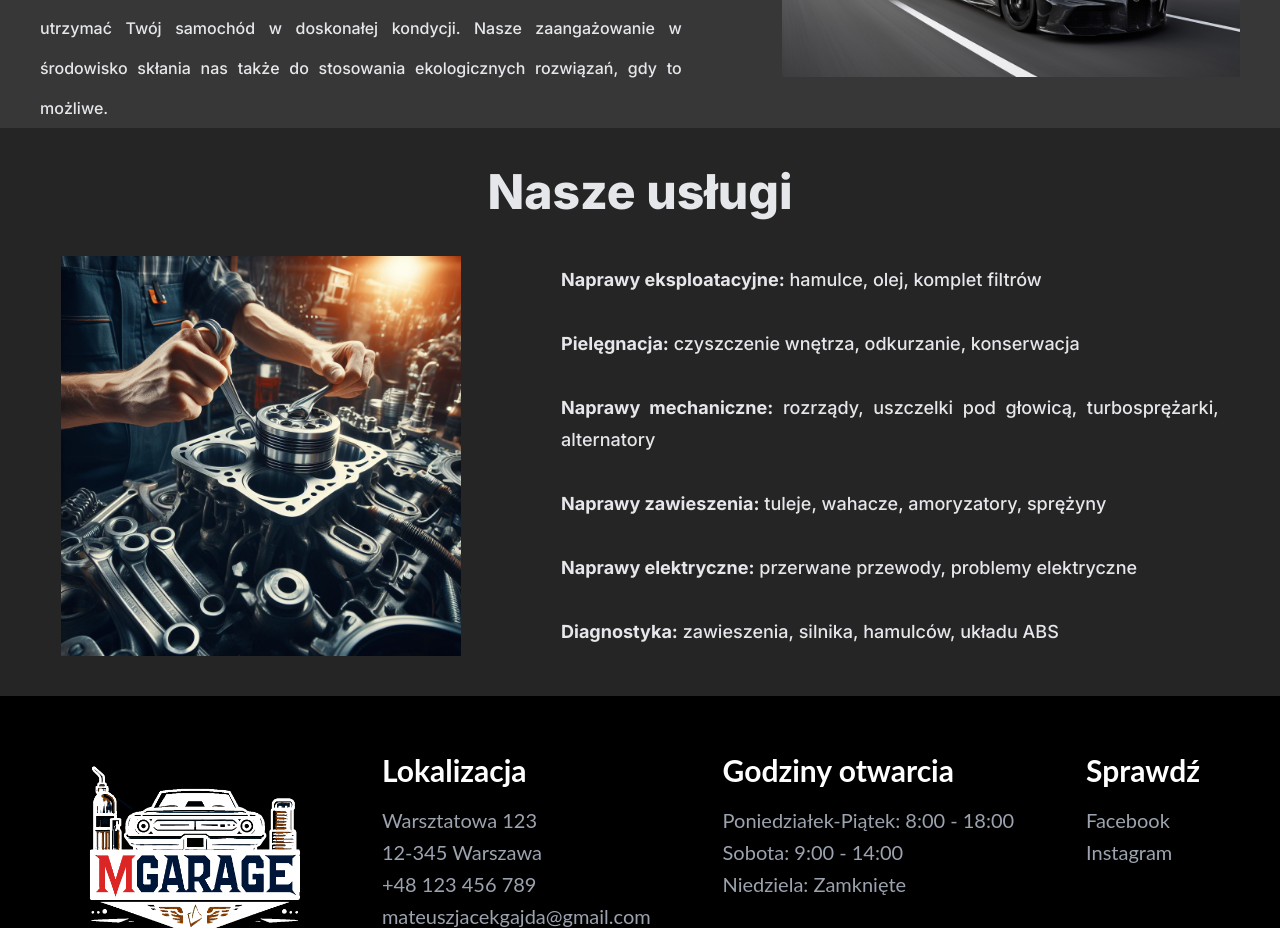
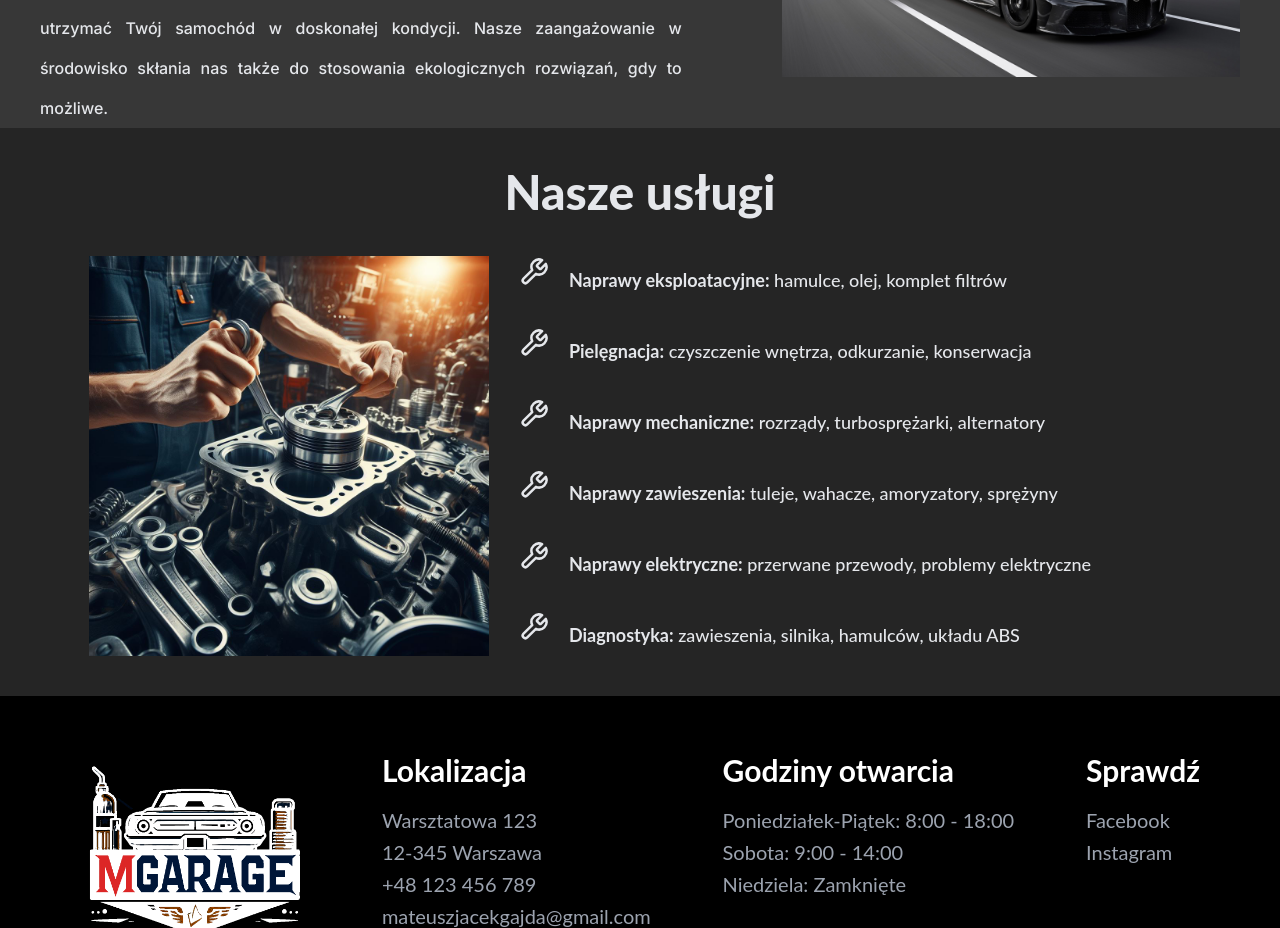
Before and after one commit to mg300/mgarage, a Next.js app: page / in a window 1280 px wide. Shown: the part 1220-2148 px from the top of the page. Built offline with nearby package versions, Linux system fonts and the light colour scheme.

Commit message:
feat: add tool

```diff
--- a/src/app/components/Services.tsx
+++ b/src/app/components/Services.tsx
@@ -1,38 +1,55 @@
 import React from "react";
 import Image from "next/image";
-
+import { FiTool } from "react-icons/fi";
 function Services() {
   return (
-    <div className="flex flex-col items-center bg-[#252525]">
+    <div className="font-body flex flex-col items-center bg-[#252525]">
       <div className="text-gray-200 lg:text-5xl text-5xl font-extrabold my-10">Nasze usługi</div>
       <div className="flex flex-col lg:flex-row items-center lg:mx-10 lg:mb-10 gap-[30px]">
-        <div className="lg:w-[50%] max-w-[700px]">
-          <Image src="/engine2.jpg" width={400} height={400} alt="engine" />
+        <div className="min-w-[400px] max-w-[700px]">
+          <Image src="/engine2.jpg" width={500} height={500} alt="engine" />
         </div>
-        <div className="w-[90%] lg:w-[70%] text-justify flex:1 text-gray-200 font-medium lg:leading-8 xl:leading-10">
-          <ul className="leading-8 text-lg">
+        <div className="w-[90%] lg:w-[80%] text-justify flex:1 text-gray-200 font-medium lg:leading-8 xl:leading-10">
+          <ul className="leading-8 text-lg inline-block">
             <li>
+              <span className="text-3xl inline-block mr-5">
+                <FiTool />
+              </span>
               <span className="font-bold">Naprawy eksploatacyjne:</span> hamulce, olej, komplet filtrów
             </li>
             <br></br>
             <li>
+              <span className="text-3xl inline-block mr-5">
+                <FiTool />
+              </span>
               <span className="font-bold">Pielęgnacja:</span> czyszczenie wnętrza, odkurzanie, konserwacja{" "}
             </li>
             <br></br>
             <li>
-              <span className="font-bold">Naprawy mechaniczne:</span> rozrządy, uszczelki pod głowicą, turbosprężarki,
-              alternatory
+              <span className="text-3xl inline-block mr-5">
+                <FiTool />
+              </span>
+              <span className="font-bold">Naprawy mechaniczne:</span> rozrządy, turbosprężarki, alternatory
             </li>
             <br></br>
             <li>
+              <span className="text-3xl inline-block mr-5">
+                <FiTool />
+              </span>
               <span className="font-bold">Naprawy zawieszenia:</span> tuleje, wahacze, amoryzatory, sprężyny
             </li>
             <br></br>
             <li>
+              <span className="text-3xl inline-block mr-5">
+                <FiTool />
+              </span>
               <span className="font-bold">Naprawy elektryczne:</span> przerwane przewody, problemy elektryczne
             </li>
             <br></br>
             <li>
+              <span className="text-3xl inline-block mr-5">
+                <FiTool />
+              </span>
               <span className="font-bold">Diagnostyka:</span> zawieszenia, silnika, hamulców, układu ABS
             </li>
           </ul>
```
Also changed, not shown: package.json (+5 -4 lines), 1 other file (tests, documents, lock files or other folders).
